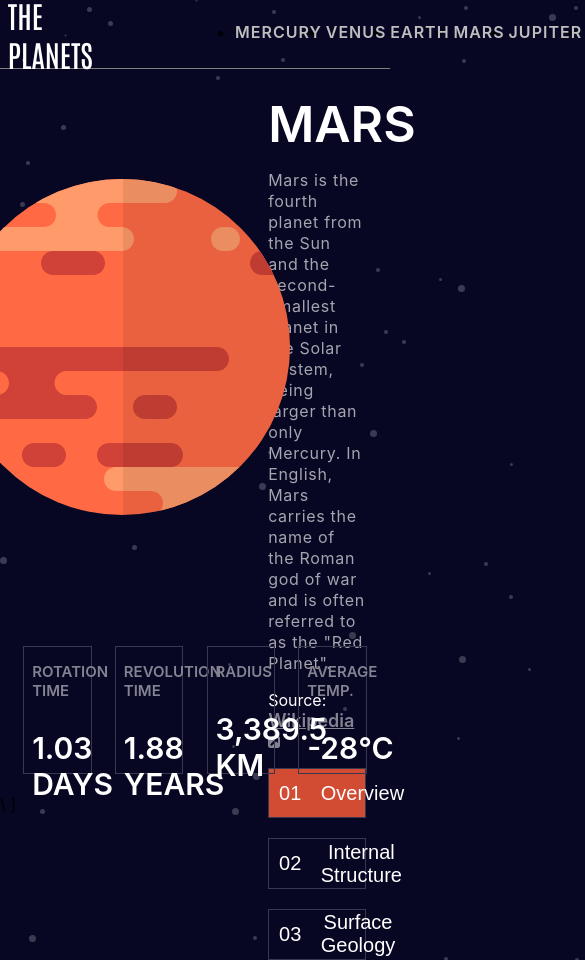
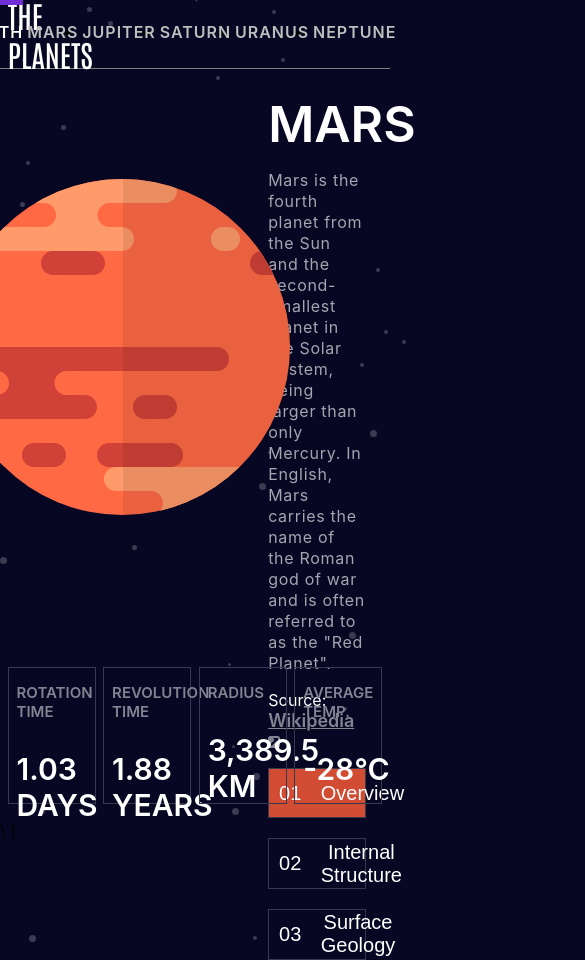
Before and after one commit to MngSebastian/Planet-Fact, a React (Create React App) app: page /mars in a window 390 px wide. Shown: the top 960 px of the page, 585 px wide, since content can reach past the window. Built offline with nearby package versions, Linux system fonts and the light colour scheme.

Commit message:
Made Navbar responsive, made footer responsive, refractored all css code.

```diff
--- a/src/App.css
+++ b/src/App.css
@@ -1,128 +1,47 @@
-/* ----------------------------------- */
+/* ----------------     BODY    ------------------- */
 body {
   background: #070724;
   background-image: url("./assets/background-stars.svg");
 }
 
+/* ----------------     NAVBAR    ------------------- */
+
 .navbar {
   display: flex;
   border-bottom: 1px solid gray;
   height: 8vh;
-  /* width: auto; */
   justify-content: space-between;
 }
 
 .home-btn {
   display: flex;
   color: white;
-  width: 10vw;
+  width: 15vw;
   padding-left: 2vw;
   align-items: center;
   font-family: "Antonio", sans-serif;
   font-size: 30px;
 }
 
-.planets-img {
+.planets-list {
   display: flex;
-  align-items: center;
   justify-content: center;
-  font-family: "Antonio", sans-serif;
-  font-size: 18px;
-  font-weight: 100;
-  width: 50vw;
+  width: 70vw;
 }
 
 ul {
   display: flex;
-  height: auto;
-  width: auto;
+  justify-content: end;
   margin: 0;
+  width: 65vw;
 }
 
 ul a {
+  display: flex;
   letter-spacing: 1px;
   font-weight: 600;
 }
-
-/* ---------------------Main Info-------------- */
-
-.main {
-  display: flex;
-  justify-content: space-around;
-  align-items: center;
-  padding-bottom: 0;
-  width: auto;
-  height: 66vh;
-  color: white;
-}
-
-.planets-list {
-  display: flex;
-  width: 50vw;
-}
-
-.planet-img {
-  display: flex;
-  position: relative;
-  flex-direction: column;
-  justify-content: center;
-  align-items: center;
-  height: 55vh;
-  width: 50vw;
-}
-
-.planet-info {
-  height: 60vh;
-  width: 25vw;
-}
-
-.planet-name {
-  font-size: 50px;
-  font-weight: 600;
-  margin: 0;
-}
-
-.planet-btn {
-  display: flex;
-  cursor: pointer;
-  align-items: center;
-  font-size: 20px;
-  font-weight: 500;
-  width: 25vw;
-  height: 6vh;
-  border: 1px solid #38384f;
-  background-color: transparent;
-  color: white;
-  margin-bottom: 20px;
-}
-.active-mercury {
-  background-color: #419ebb;
-}
-
-.active-venus {
-  background-color: #eda249;
-}
-
-.active-earth {
-  background-color: #6f2ed6;
-}
-.active-mars {
-  background-color: #d14c32;
-}
-.active-jupiter {
-  background-color: #d83a34;
-}
-.active-saturn {
-  background-color: #cd5120;
-}
-.active-uranus {
-  background-color: #1ec2a4;
-}
-.active-neptune {
-  background-color: #2d68f0;
-}
-
-/* Nav Bar Hover */
+/* ----------------     Navbar States And Color Schemes    ------------------- */
 .nav-venus,
 .nav-earth,
 .nav-mars,
@@ -248,9 +167,65 @@ ul a {
   background-color: #2d68f0;
   transform: scaleX(1);
 }
+/* ----------------     Main Info    ------------------- */
 
-.planet-btn:hover {
-  background-color: #38384f;
+.main {
+  display: flex;
+  justify-content: space-around;
+  align-items: center;
+  padding-bottom: 0;
+  width: auto;
+  height: 66vh;
+  color: white;
+}
+
+.planet-img {
+  display: flex;
+  position: relative;
+  flex-direction: column;
+  justify-content: center;
+  align-items: center;
+  height: 55vh;
+  width: 50vw;
+}
+
+.jupiter-image {
+  height: 64vh;
+}
+
+.saturn-image {
+  height: 70vh;
+}
+
+.geology-image {
+  position: absolute;
+  margin-top: 40vh;
+  height: 20vh;
+}
+
+.planet-info {
+  height: 60vh;
+  width: 25vw;
+}
+
+.planet-name {
+  font-size: 50px;
+  font-weight: 600;
+  margin: 0;
+}
+
+.planet-btn {
+  display: flex;
+  cursor: pointer;
+  align-items: center;
+  font-size: 20px;
+  font-weight: 500;
+  width: 25vw;
+  height: 6vh;
+  border: 1px solid #38384f;
+  background-color: transparent;
+  color: white;
+  margin-bottom: 20px;
 }
 
 .wikipedia {
@@ -264,11 +239,39 @@ ul a {
   padding-right: 5vw;
 }
 
-.img {
-  width: 2000px;
+/* ----------------     Active-Color States for the Planet Buttons    ------------------- */
+
+.active-mercury {
+  background-color: #419ebb;
 }
 
-/* ---------------------Footer -------------- */
+.active-venus {
+  background-color: #eda249;
+}
+
+.active-earth {
+  background-color: #6f2ed6;
+}
+.active-mars {
+  background-color: #d14c32;
+}
+.active-jupiter {
+  background-color: #d83a34;
+}
+.active-saturn {
+  background-color: #cd5120;
+}
+.active-uranus {
+  background-color: #1ec2a4;
+}
+.active-neptune {
+  background-color: #2d68f0;
+}
+.planet-btn:hover {
+  background-color: #38384f;
+}
+
+/* ----------------            FOOTER           ------------------- */
 
 .footer {
   display: flex;
@@ -276,6 +279,7 @@ ul a {
   align-items: center;
   height: 20vh;
   color: white;
+  margin-top: 3vh;
 }
 
 .rotation-time,
@@ -283,8 +287,8 @@ ul a {
 .radius,
 .average-temp {
   border: 1px solid #38384f;
-  width: 17vw;
-  height: 15vh;
+  width: 22vw;
+  height: 16vh;
 }
 
 .footer .title {
@@ -297,24 +301,8 @@ ul a {
 .footer .value {
   color: white;
   font-weight: 600;
-
   margin-left: 2vw;
   font-size: 30px;
-}
-
-.geology-image {
-  position: absolute;
-  margin-top: 40vh;
-  height: 20vh;
-}
-
-.jupiter-image,
-.saturn-image {
-  height: 64vh;
-}
-
-.saturn-image {
-  height: 70vh;
 }
 
 .planet-info-text {
--- a/src/Components/Jupiter/Jupiter.js
+++ b/src/Components/Jupiter/Jupiter.js
@@ -30,7 +30,7 @@ function Jupiter() {
             <div className='footer'>
                 <div className='rotation-time'>
                     <p className='title'>ROTATION TIME</p>
-                    <p className='value'>9.93 DAYS</p>
+                    <p className='value'>9.93 HOURS</p>
                 </div>
                 <div className='revolution-time'>
                     <p className='title'>REVOLUTION TIME</p>
```
